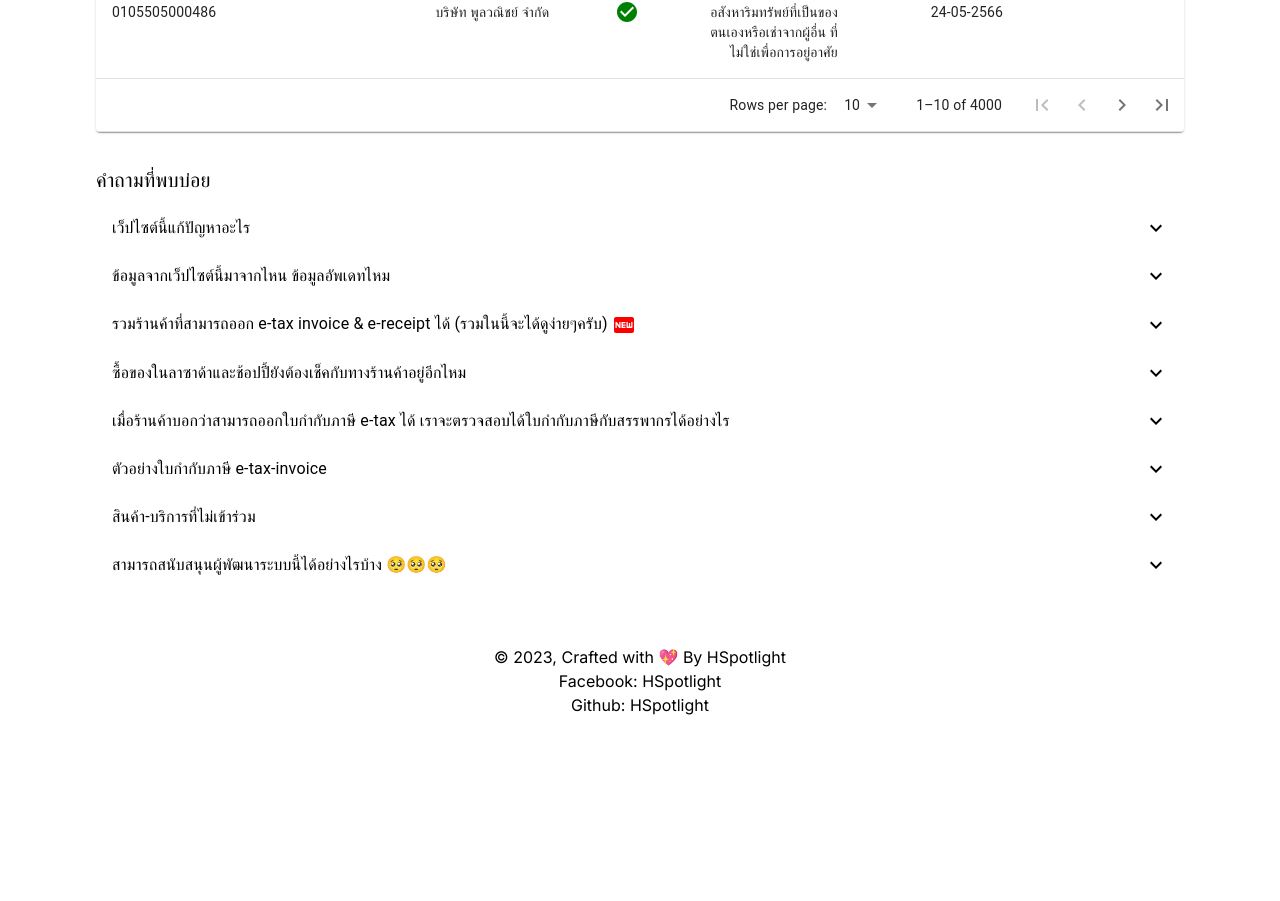
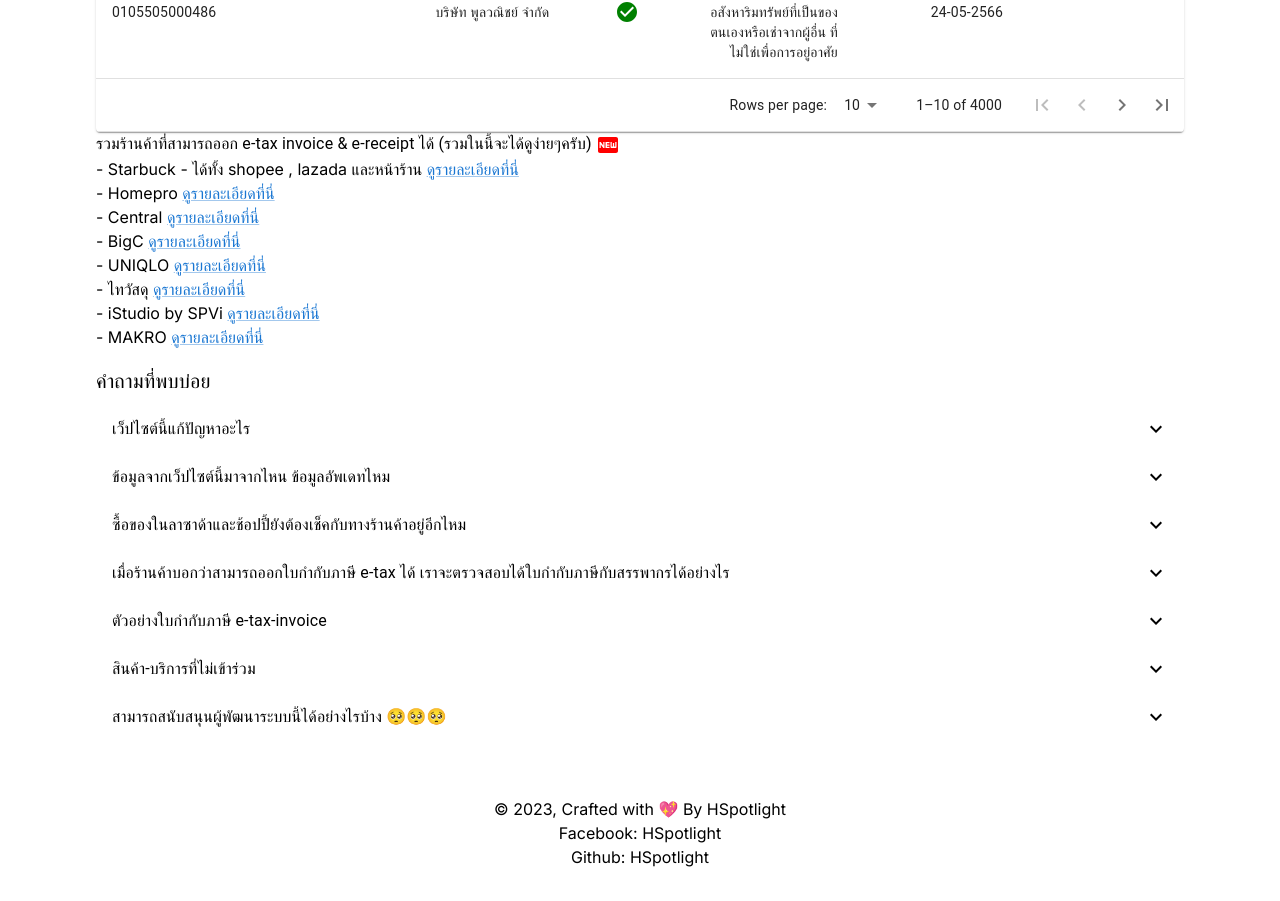
Before and after one commit to hspotlight/e-tax-invoice-website, a Next.js app: page / in a window 1280 px wide. Shown: the part 1099-2000 px from the top of the page. Before the commit the page ends 1848 px from the top, so only its background shows below. Built offline with nearby package versions, Linux system fonts and the light colour scheme.

Commit message:
move shopAndReference out from faq

```diff
--- a/src/app/Faq.tsx
+++ b/src/app/Faq.tsx
@@ -43,15 +43,6 @@
     question: "ข้อมูลจากเว็ปไซต์นี้มาจากไหน ข้อมูลอัพเดทไหม",
     answer:
       "เว็ปไซต์นี้ดึงข้อมูลจากเว็ปไซต์สรรพากรจึงมั่นใจได้ว่าข้อมูลมีความถูกต้องระบบจะทำการอัพเดทข้อมูลกับเว็ปไซต์สรรพากรทุกๆ 12 ชม (ประมาณ 7 โมง และ1ทุ่ม เวลาไทย)",
-  },
-  {
-    question: (
-      <>
-        รวมร้านค้าที่สามารถออก e-tax invoice & e-receipt ได้​
-        (รวมในนี้จะได้ดูง่ายๆครับ) <FiberNewIcon style={{ color: "red" }} />
-      </>
-    ),
-    answer: <ShopAndReferences data={data} />,
   },
   {
     question: "ซื้อของในลาซาด้าและช้อปปี้ยังต้องเช็คกับทางร้านค้าอยู่อีกไหม",
@@ -228,7 +219,7 @@
 
 const Faq = () => {
   return (
-    <div className="mt-8 max-w-100">
+    <div className="mt-4 max-w-100">
       <Typography variant="h6" className="mb-4">
         คำถามที่พบบ่อย
       </Typography>
--- a/src/app/SearchSection.tsx
+++ b/src/app/SearchSection.tsx
@@ -9,8 +9,11 @@
 import ShopTable from "./ShopTable";
 import Faq from "./Faq";
 import useCustomMediaQuery from "./hooks/useCustomMediaQuery";
-import CategorySelect from "./components/CategorySelect";
+import FiberNewIcon from "@mui/icons-material/FiberNew";
+// import CategorySelect from "./components/CategorySelect";
 import { Category } from "./types/Category";
+import ShopAndReferences from "./ShopAndReferences";
+import shopAndReferencesData from "./data/shop-and-reference.json";
 
 const getDistinctCategories = (data: Shop[]): Category[] => {
   const categories: Record<string, string> = {};
@@ -99,8 +102,14 @@
         รายชื่อผู้ประกอบการที่ได้รับอนุมัติให้จัดทำ ส่งมอบ
         และเก็บรักษาใบกำกับภาษีอิเล็กทรอนิกส์ และใบรับอิเล็กทรอนิกส์
       </Typography>
-      <Typography variant="body1" className="text-center" style={{color: 'blue'}}>
-      ร้านค้าอยู่ในรายชื่อของการจัดทำใบกำกับภาษี/ใบรับ ในรูปแบบอิเล็กทรอนิกส์ ทั้งนี้ ขอให้ท่านสอบถามทางร้านค้าโดยตรงว่าสามารถออกใบกำกับภาษีในรูปแบบอิเล็กทรอนิกส์ได้หรือไม่
+      <Typography
+        variant="body1"
+        className="text-center"
+        style={{ color: "blue" }}
+      >
+        ร้านค้าอยู่ในรายชื่อของการจัดทำใบกำกับภาษี/ใบรับ ในรูปแบบอิเล็กทรอนิกส์
+        ทั้งนี้
+        ขอให้ท่านสอบถามทางร้านค้าโดยตรงว่าสามารถออกใบกำกับภาษีในรูปแบบอิเล็กทรอนิกส์ได้หรือไม่
       </Typography>
       <div className="flex justify-center py-4">
         {/* <CategorySelect categories={categories} /> */}
@@ -118,6 +127,11 @@
         </Search>
       </div>
       <ShopTable data={data} isLoading={isLoading} />
+      <Typography variant="body1" className="mt-8">
+        รวมร้านค้าที่สามารถออก e-tax invoice & e-receipt ได้​
+        (รวมในนี้จะได้ดูง่ายๆครับ) <FiberNewIcon style={{ color: "red" }} />
+      </Typography>
+      <ShopAndReferences data={shopAndReferencesData} />
       <Faq />
     </div>
   );
```
